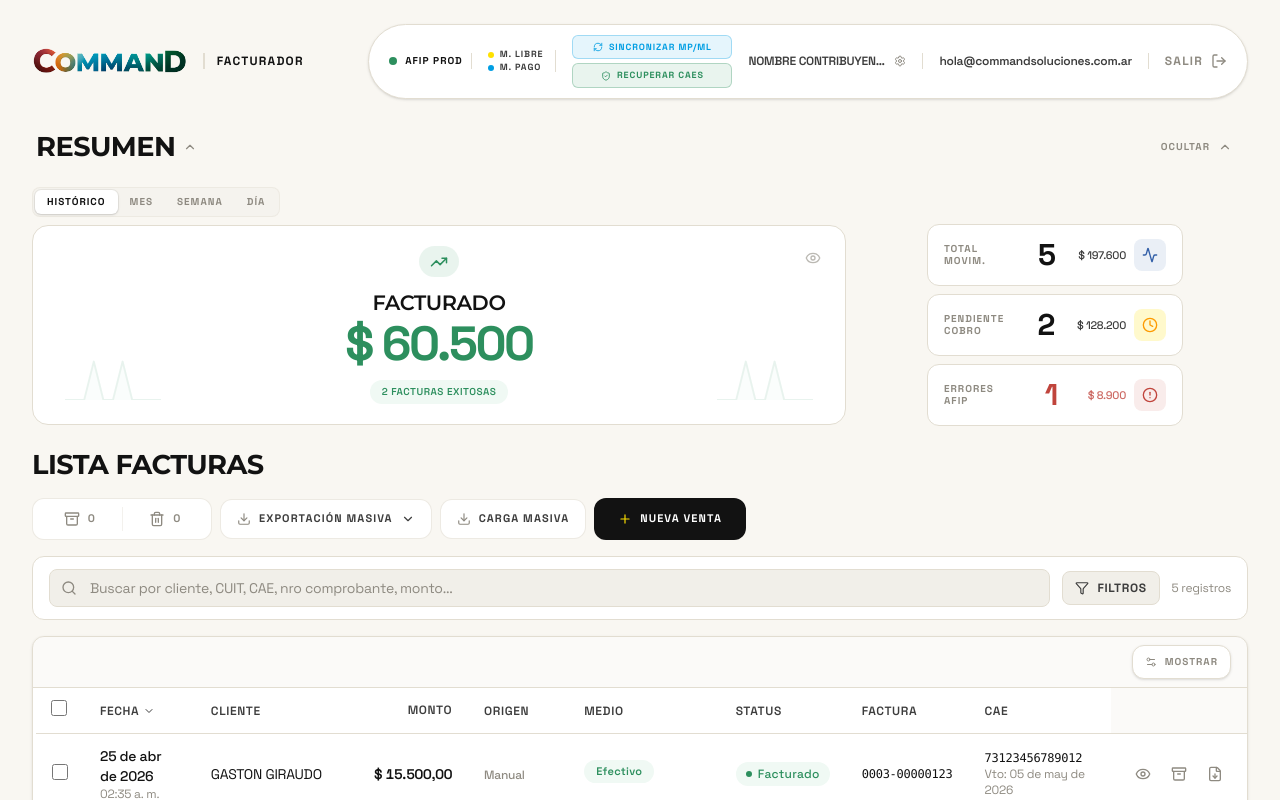
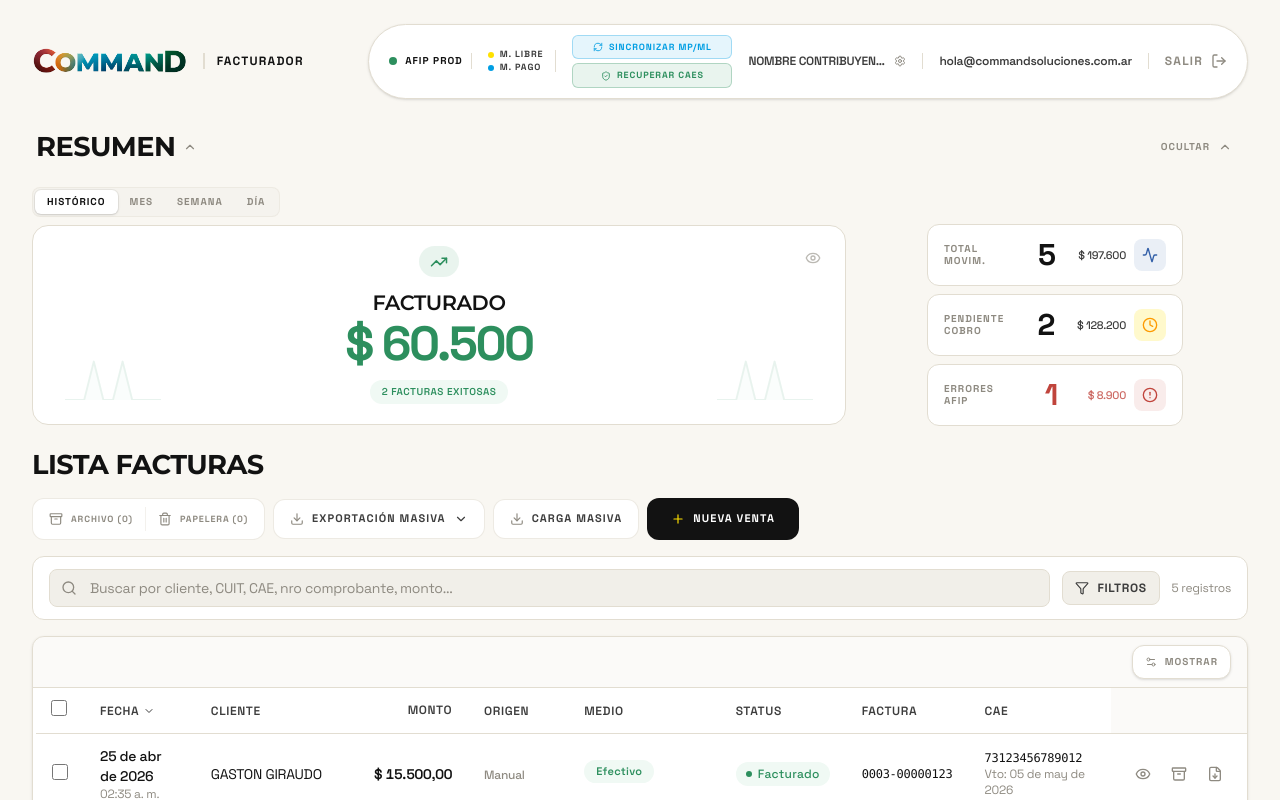
Before and after one commit to curiosidadparlante-jpg/demofacturador, a React (Vite) app: page / in a window 1280 px wide. Shown: the top 800 px of the page. Built offline with nearby package versions, Linux system fonts and the light colour scheme.

Commit message:
UI: Add labels back to compact dual-button component

```diff
--- a/src/pages/Home.jsx
+++ b/src/pages/Home.jsx
@@ -630,25 +630,25 @@ export default function Home() {
             Lista Facturas
           </h2>
           <div className="grid grid-cols-2 md:flex md:flex-wrap items-center gap-2 w-full md:w-auto">
-            <div className="flex items-center bg-white border border-border/60 rounded-xl p-1 h-[42px] w-full md:w-[180px]">
+            <div className="flex items-center bg-white border border-border/60 rounded-xl p-1 h-[42px] w-full md:w-auto">
               <button
                 onClick={() => handleCardClick('Archivo', archivadas, 'all')}
-                className="flex-1 flex items-center justify-center h-full rounded-lg hover:bg-blue-subtle text-text-muted hover:text-blue transition-all cursor-pointer group"
+                className="flex-1 flex items-center justify-center h-full px-3 rounded-lg hover:bg-blue-subtle text-text-muted hover:text-blue transition-all cursor-pointer group whitespace-nowrap"
                 title="Ver Archivo"
               >
-                <Archive size={16} />
-                <span className="ml-2 text-[11px] font-bold uppercase tracking-tight">{archivadas.length}</span>
+                <Archive size={14} />
+                <span className="ml-2 text-[9px] font-bold uppercase tracking-widest">Archivo ({archivadas.length})</span>
               </button>
 
               <div className="w-px h-6 bg-border/40" />
 
               <button
                 onClick={() => handleCardClick('LISTADO_PAPELERA', borradas, 'all')}
-                className="flex-1 flex items-center justify-center h-full rounded-lg hover:bg-red-subtle text-text-muted hover:text-red transition-all cursor-pointer group"
+                className="flex-1 flex items-center justify-center h-full px-3 rounded-lg hover:bg-red-subtle text-text-muted hover:text-red transition-all cursor-pointer group whitespace-nowrap"
                 title="Ver Papelera"
               >
-                <Trash2 size={16} />
-                <span className="ml-2 text-[11px] font-bold uppercase tracking-tight">{borradas.length}</span>
+                <Trash2 size={14} />
+                <span className="ml-2 text-[9px] font-bold uppercase tracking-widest">Papelera ({borradas.length})</span>
               </button>
             </div>
 
```
